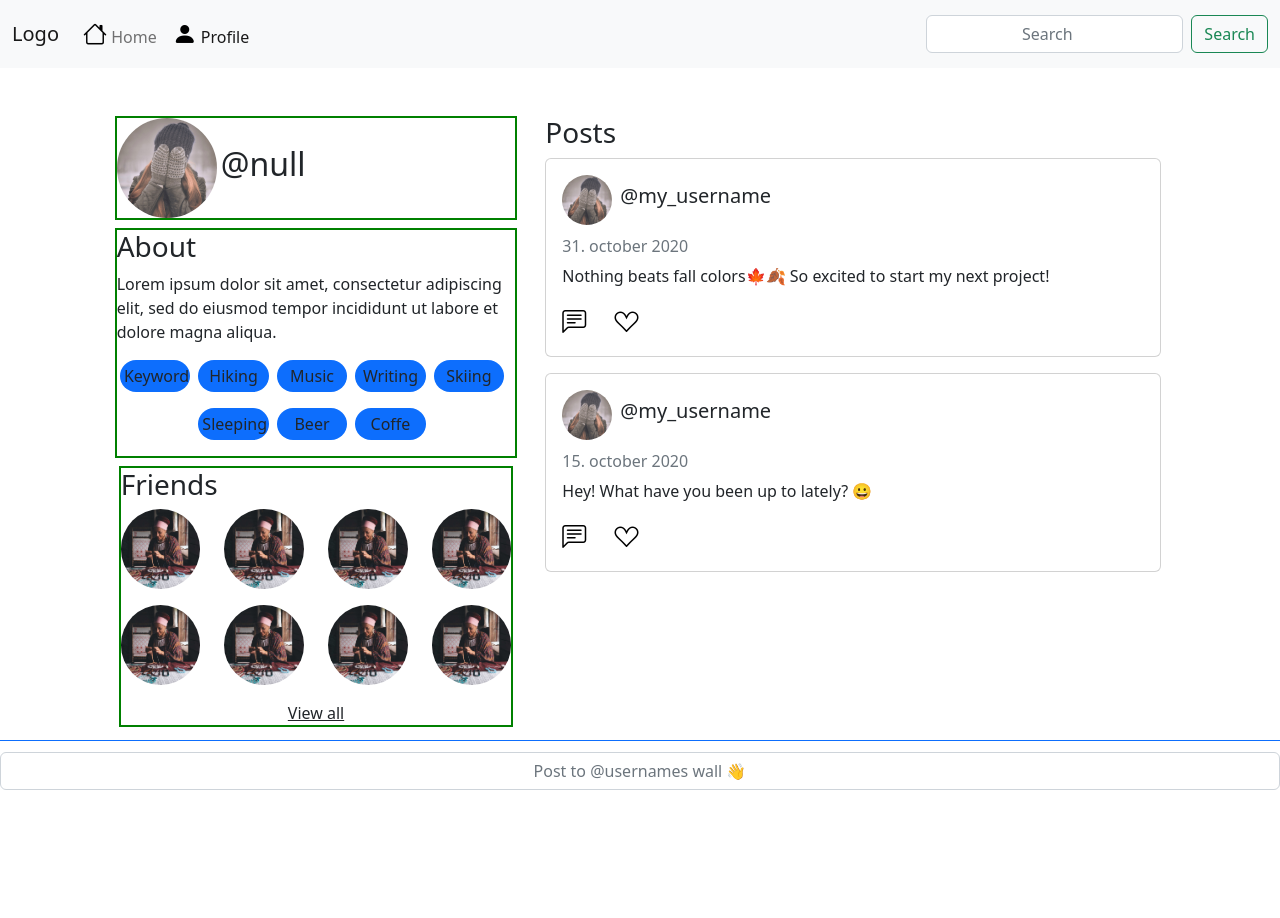
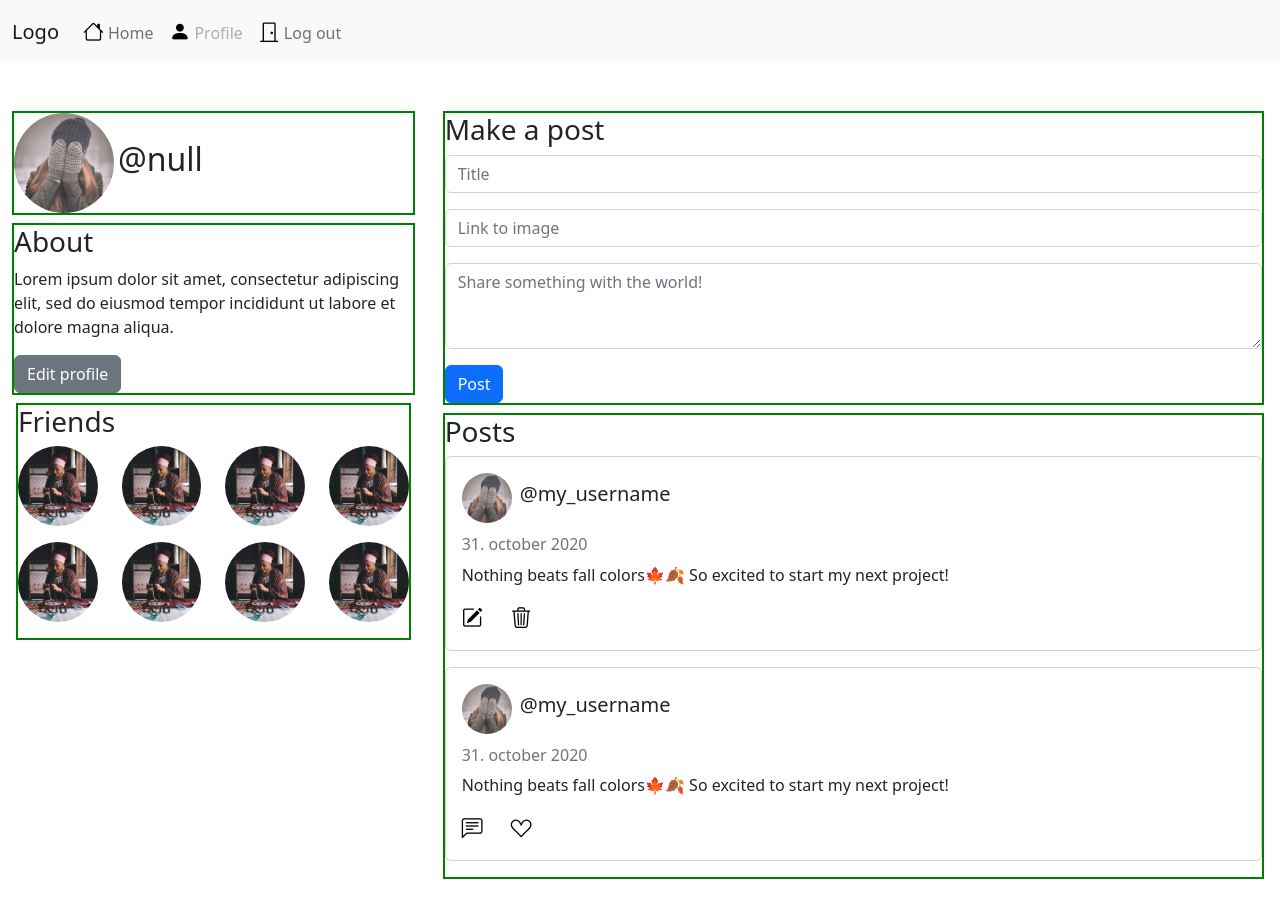
Before and after one commit to mathildeew/social-media-application, a website: page profile/index.html in a window 1280 px wide. Before the commit the page ends 800 px from the top, so only its background shows below. Drawn offline with nearby package versions, Linux system fonts and the light colour scheme.

Commit message:
bootstrap ok

```diff
--- a/js/home/displayFeed.mjs
+++ b/js/home/displayFeed.mjs
@@ -5,6 +5,8 @@ export function displayFeed(json) {
     const cardTitle = json[i].title;
     const cardDate = json[i].created;
     const cardText = json[i].body;
+    const cardComments = json[i]._count.comments;
+    const cardReactions = json[i]._count.reactions;
 
     var cardImg;
     if (json[i].media === null) {
@@ -23,8 +25,10 @@ export function displayFeed(json) {
                                       <h6 class="card-subtitle mb-2 text-muted">${cardDate}</h6>
                                       <img src="${cardImg}" class ="card-img" />
                                       <p class="card-text">${cardText}</p>
-                                      <i class="bi bi-chat-left-text me-4"></i>
+                                      <i class="bi bi-chat-left-text"></i>
+                                      <p class="d-inline me-4">${cardComments}</p>
                                       <i class="bi bi-suit-heart"></i>
+                                      <p class="d-inline">${cardReactions}</p>
                                       </div>
                                   </div>
                               `;
--- a/profile/index.html
+++ b/profile/index.html
@@ -18,7 +18,7 @@
   <body>
     <nav class="navbar navbar-expand-lg bg-light">
       <div class="container-fluid">
-        <a class="navbar-brand" href="#">Logo</a>
+        <span class="navbar-brand">Logo</span>
         <button
           class="navbar-toggler"
           type="button"
@@ -31,32 +31,20 @@
           <span class="navbar-toggler-icon"></span>
         </button>
         <div class="collapse navbar-collapse" id="navbarSupportedContent">
-          <ul class="navbar-nav me-auto mb-2 mb-lg-0">
-            <li class="nav-item">
-              <a class="nav-link" href="home.html">
+          <div class="navbar-nav me-auto mb-2 mb-lg-0">
+            <a class="nav-link" href="/home/">
               <i class="bi bi-house"></i>
-
               Home</a
             >
-            </li>
-            <li class="nav-item">
-              <a class="nav-link active" aria-current="page" href="#"
-                ><i class="bi bi-person-fill"></i>
+            <a class="nav-link disabled" aria-current="page">
+              <i class="bi bi-person-fill"></i>
               Profile
             </a>
-            </li>
-          </ul>
-          <form class="d-flex" role="search">
-            <input
-              class="form-control me-2"
-              type="search"
-              placeholder="Search"
-              aria-label="Search"
-            />
-            <button class="btn btn-outline-success" type="submit">
-              Search
-            </button>
-          </form>
+            <a class="nav-link" href="/index.html">
+              <i class="bi bi-door-closed"></i>
+              Log out</a
+            >
+          </div>
         </div>
       </div>
     </nav>
@@ -80,33 +68,8 @@
               Lorem ipsum dolor sit amet, consectetur adipiscing elit, sed do
               eiusmod tempor incididunt ut labore et dolore magna aliqua.
             </p>
-            <div class="keywords">
-              <div class="row text-center d-flex justify-content-center">
-                <p class="col-3 col-md-2 bg-primary rounded-pill p-1 me-2">
-                  Keyword
-                </p>
-                <p class="col-3 col-md-2 bg-primary rounded-pill p-1 me-2">
-                  Hiking
-                </p>
-                <p class="col-3 col-md-2 bg-primary rounded-pill p-1 me-2">
-                  Music
-                </p>
-                <p class="col-3 col-md-2 bg-primary rounded-pill p-1 me-2">
-                  Writing
-                </p>
-                <p class="col-3 col-md-2 bg-primary rounded-pill p-1 me-2">
-                  Skiing
-                </p>
-                <p class="col-3 col-md-2 bg-primary rounded-pill p-1 me-2">
-                  Sleeping
-                </p>
-                <p class="col-3 col-md-2 bg-primary rounded-pill p-1 me-2">
-                  Beer
-                </p>
-                <p class="col-3 col-md-2 bg-primary rounded-pill p-1 me-2">
-                  Coffe
-                </p>
-              </div>
+            <div class="editProfile">
+              <button class="btn btn-secondary">Edit profile</button>
             </div>
           </div>
         </section>
@@ -172,14 +135,42 @@
               />
             </div>
           </div>
-          <div class="text-center">
-            <a href="" class="link-dark">View all</a>
-          </div>
         </section>
       </div>
 
+      <!-- Create a post -->
+      <div class="col-lg-8">
+        <section class="mx-1 mb-2 borderREMOVE">
+          <h3>Make a post</h3>
+          <form>
+            <input
+              type="text"
+              placeholder="Title"
+              class="form-control mb-3"
+              id=""
+            />
+
+            <input
+              type="link"
+              placeholder="Link to image"
+              class="form-control mb-3"
+              id=""
+            />
+            <div class="mb-3">
+              <textarea
+                placeholder="Share something with the world!"
+                class="form-control"
+                id="exampleFormControlTextarea1"
+                rows="3"
+              ></textarea>
+            </div>
+
+            <button type="submit" class="btn btn-primary">Post</button>
+          </form>
+        </section>
+
         <!-- Posts -->
-      <section class="col-lg-6 mx-1 mb-2">
+        <section class="mx-1 mb-2 borderREMOVE">
           <h3>Posts</h3>
           <div class="card mb-3">
             <div class="card-body">
@@ -194,10 +185,11 @@
               <h6 class="card-subtitle mb-2 text-muted">31. october 2020</h6>
 
               <p class="card-text">
-              Nothing beats fall colors🍁🍂 So excited to start my next project!
+                Nothing beats fall colors🍁🍂 So excited to start my next
+                project!
               </p>
-            <i class="bi bi-chat-left-text me-4"></i>
-            <i class="bi bi-suit-heart"></i>
+              <i class="bi bi-pencil-square me-4"></i>
+              <i class="bi bi-trash3"></i>
             </div>
           </div>
 
@@ -211,28 +203,19 @@
                 />
                 <h5 class="card-title">@my_username</h5>
               </div>
-            <h6 class="card-subtitle mb-2 text-muted">15. october 2020</h6>
-            <p class="card-text">Hey! What have you been up to lately? 😀</p>
+              <h6 class="card-subtitle mb-2 text-muted">31. october 2020</h6>
+
+              <p class="card-text">
+                Nothing beats fall colors🍁🍂 So excited to start my next
+                project!
+              </p>
               <i class="bi bi-chat-left-text me-4"></i>
-            <i class="bi bi-suit-heart"></i>
+              <i class="bi bi-suit-heart me-4"></i>
             </div>
           </div>
         </section>
+      </div>
     </main>
-
-    <!-- Post to @usernames wall -->
-    <section
-      class="wallPost d-flex align-items-center fixed-bottom border-top border-primary m-auto maxW"
-    >
-      <form class="w-100">
-        <input
-          type="text"
-          class="form-control w-100"
-          id="postToWall"
-          placeholder="Post to @usernames wall 👋"
-        />
-      </form>
-    </section>
 
     <script type="module" src="/js/profile/profile.mjs"></script>
     <script src="/node_modules/bootstrap/dist/js/bootstrap.bundle.min.js"></script>
--- a/src/scss/styles.scss
+++ b/src/scss/styles.scss
@@ -12,7 +12,7 @@ h1 {
 
 // Navbar
 i {
-  font-size: 1.5rem;
+  font-size: 1.3rem;
   color: #000;
 }
 
@@ -26,6 +26,10 @@ i {
   height: 100px;
 }
 
+.friendPic {
+  width: 140px;
+}
+
 // Small image on card
 .postImg {
   width: 50px;
@@ -36,6 +40,8 @@ i {
   border: 2px solid green;
 }
 
-::placeholder {
-  text-align: center;
+#homePage {
+  ::placeholder {
+    text-align: center;
+  }
 }
```
Also changed, not shown: home/index.html (renamed from home.html, +36 -32 lines), index.html (+1 -1 lines), dist/css/styles.css, home/post/index.html (added), js/profile/edit.mjs (added), js/profile/logout.mjs (added), profile/edit/index.html (added), profile/register/index..html (renamed from register.html), 1 other file. Lines whose indentation alone changed are shown as unchanged.
